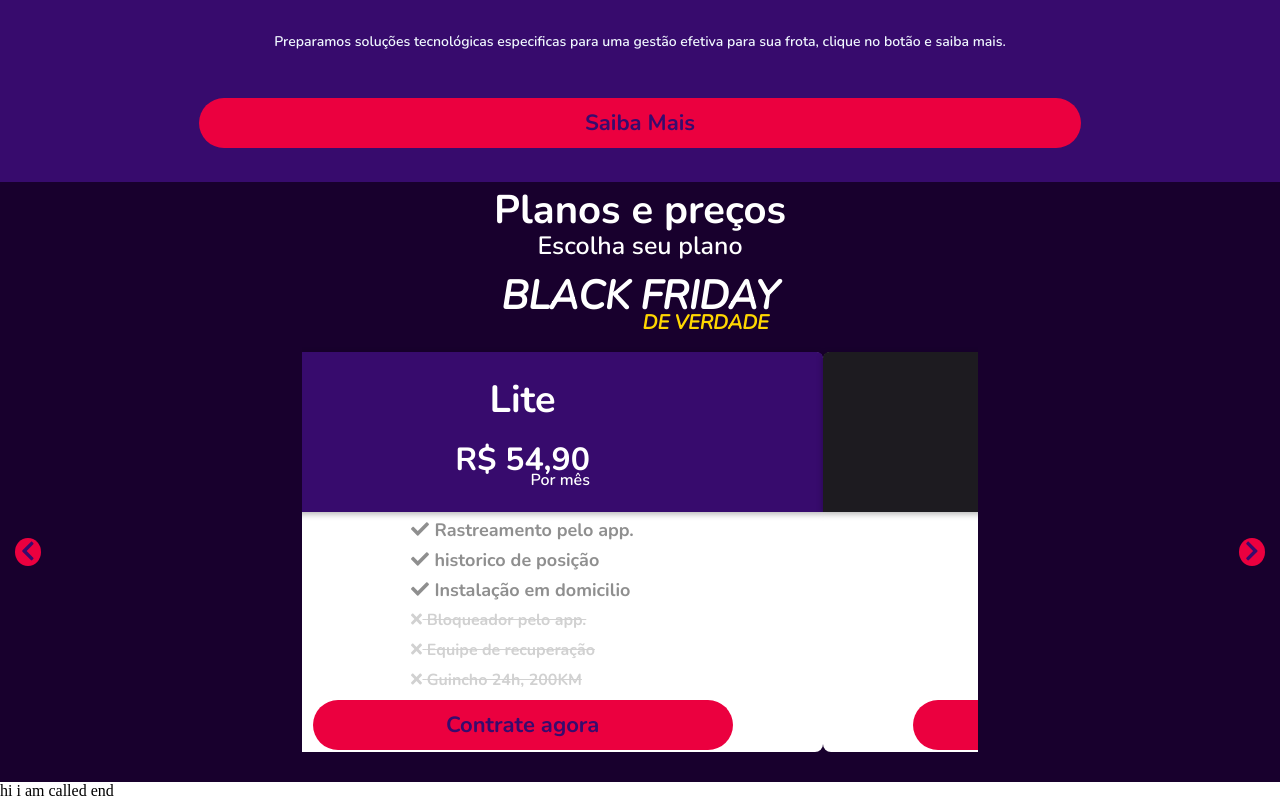
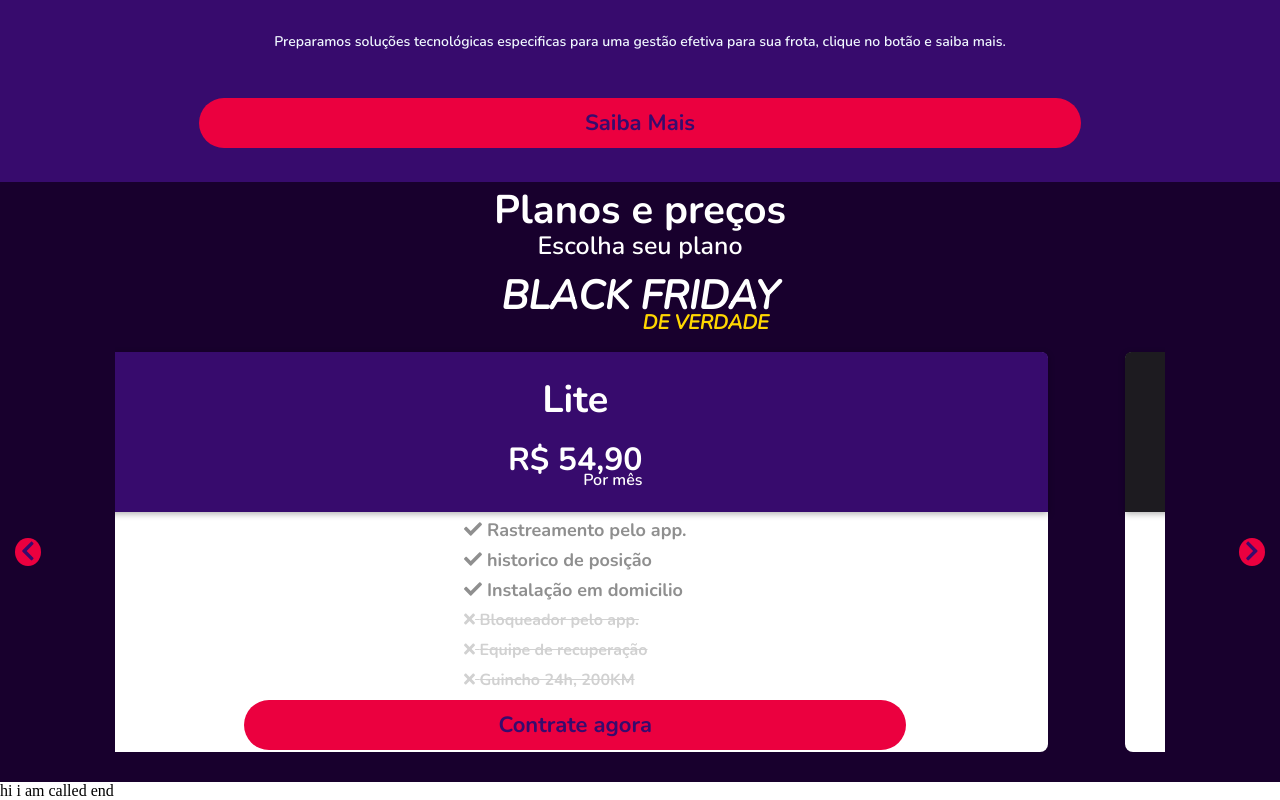
Before and after one commit to malves224/ClewsatWebSite, a React (Create React App) app: page / in a window 1280 px wide. Shown: the part 3749-4549 px from the top of the page. Built offline with nearby package versions, Linux system fonts and the light colour scheme; a web font is replaced by a local one.

Commit message:
carrousel concluido

```diff
--- a/src/sectionsComponents/PlansPrice.js
+++ b/src/sectionsComponents/PlansPrice.js
@@ -1,4 +1,3 @@
-/* eslint-disable no-unused-vars */
 /* eslint-disable react/jsx-filename-extension */
 import React, { useRef, useLayoutEffect } from "react";
 import { FontAwesomeIcon } from "@fortawesome/react-fontawesome";
@@ -10,21 +9,23 @@ import PlanCard from "./components/PlanCard";
 function PlansPrice() {
   const carrousel = useRef(null);
   function setScroll() {
-    const { current: { scrollLeft, offsetWidth } } = carrousel;
+    const { current: { offsetWidth } } = carrousel;
     carrousel.current.scrollLeft += offsetWidth;
   }
 
   const handleClickNext = () => {
-    console.log(carrousel);
-    carrousel.current.scrollLeft += carrousel.current.offsetWidth;
+    const offSet = carrousel.current.offsetWidth;
+    const addScrollValue = offSet;
+    carrousel.current.scrollLeft += addScrollValue;
   };
 
   const handleClickPrevious = () => {
-    carrousel.current.scrollLeft -= carrousel.current.offsetWidth;
+    const offSet = carrousel.current.offsetWidth;
+    const addScrollValue = offSet;
+    carrousel.current.scrollLeft -= addScrollValue;
   };
   useLayoutEffect(() => setScroll());
   function renderCarrousel() {
-    const { current } = carrousel;
     return (
       <div className="carrousel-content">
         <button
--- a/src/sectionsComponents/css/planCard.css
+++ b/src/sectionsComponents/css/planCard.css
@@ -6,6 +6,20 @@
   min-width: 90%;
   max-width: 85%; /* controla tamanho do card junto ao arquivo plansPrice.css*/
   height: 400px;
+}
+
+.item-plan:nth-child(1) {
+  margin-right: 6vw;
+  margin-left: 6vw;
+}
+
+.item-plan:nth-child(2) {
+  margin-right: 6vw;
+}
+
+.item-plan:nth-child(3) {
+  margin-left: 6vw;
+  margin-right: 6vw;
 }
 
 .body-item {
--- a/src/sectionsComponents/css/plansPrice.css
+++ b/src/sectionsComponents/css/plansPrice.css
@@ -59,12 +59,13 @@
 
 .carrousel-plans {
   overflow-x: auto;
+  overflow: hidden;
   scroll-behavior: smooth;
   height: 410px;
   display: flex;
   align-items: center;
   margin: 0;
-  padding: 0 5px;
+  padding: 0;
 }
 
 .carrousel-content {
```
